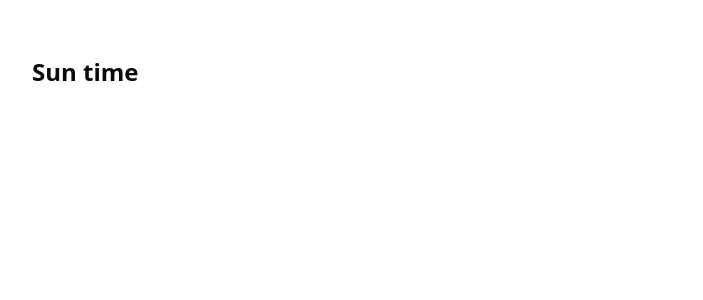
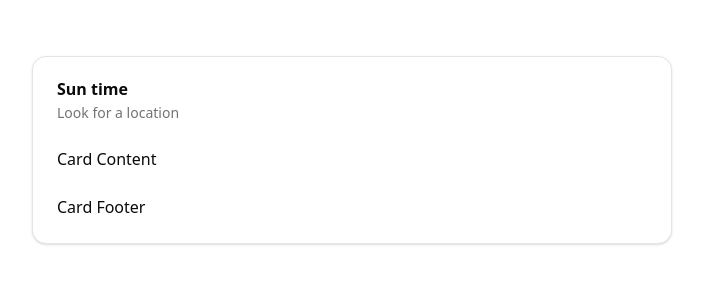
Before and after one commit to mavegaf/sunset_ui, a React (Vite) app: page / in a window 1280 px wide. Shown: the top 300 px of the page, without its empty margins (288-991 px from the left). Built offline with nearby package versions, Linux system fonts and the light colour scheme.

Commit message:
adding card

```diff
--- a/src/App.tsx
+++ b/src/App.tsx
@@ -1,13 +1,34 @@
 import { useState } from 'react'
+
+import {
+  Card,
+  CardContent,
+  CardDescription,
+  CardFooter,
+  CardHeader,
+  CardTitle,
+} from "@/components/ui/card"
+
 
 function App() {
   const [count, setCount] = useState(0)
 
   return (
     <main className="max-w-2xl mx-auto mt-10 space-y-4 p-4">
-      <header>
-        <h1 className="text-2xl font-bold">Sun time</h1>
-      </header>
+
+      <Card>
+  <CardHeader>
+    <CardTitle>Sun time</CardTitle>
+    <CardDescription>Look for a location</CardDescription>
+  </CardHeader>
+  <CardContent>
+    <p>Card Content</p>
+  </CardContent>
+  <CardFooter>
+    <p>Card Footer</p>
+  </CardFooter>
+</Card>
+
     </main>
   )
 }
```
